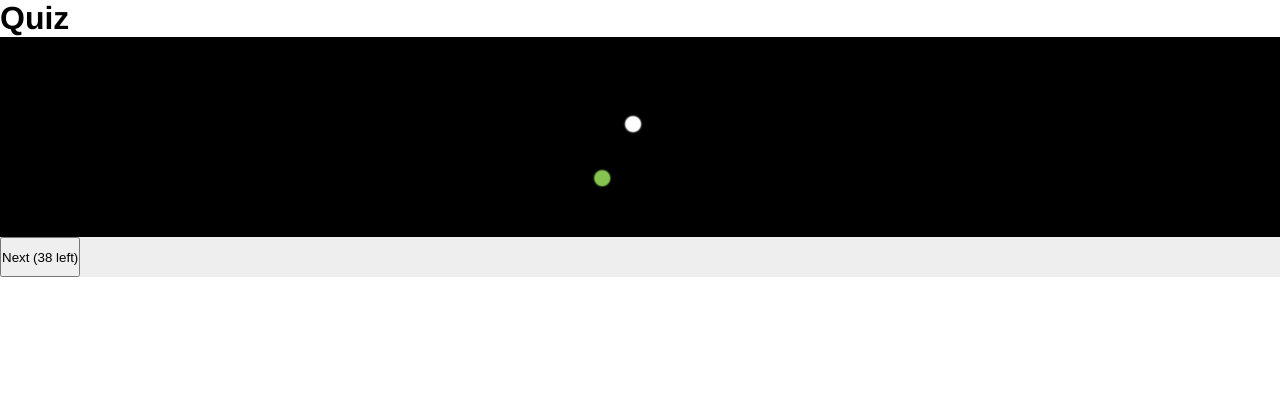
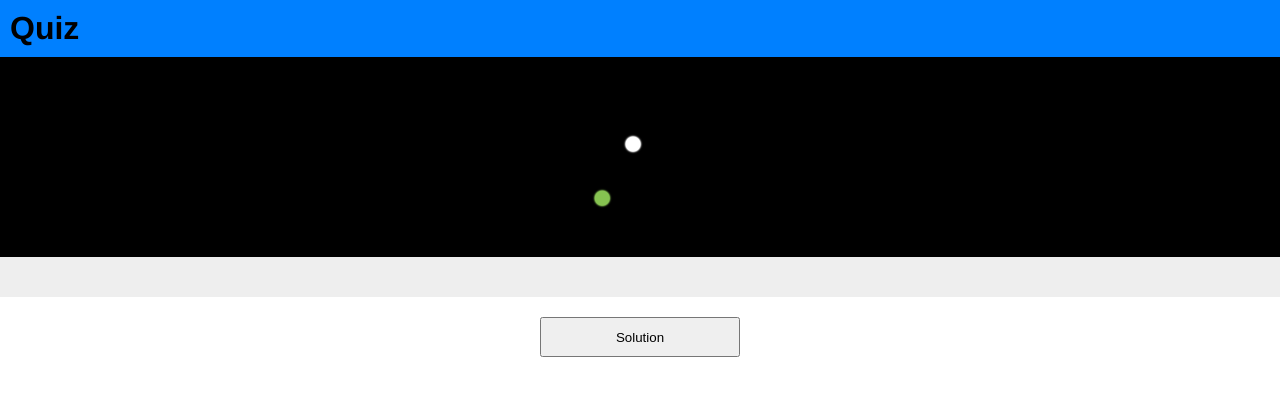
Before and after one commit to pzac/navigation-lights-quiz, a plain HTML site: page index.html in a window 1280 px wide. Drawn offline with Linux system fonts and the light colour scheme.

Commit message:
Better interface

```diff
--- a/index.html
+++ b/index.html
@@ -12,13 +12,13 @@
     <header>
       <h1>Quiz</h1>
     </header>
-    <section id="image_container">
+    <div id="image_container">
       <img alt="missing image" id="image"/>
-    </section>
-    <section id="controls">
-      <input id="next" value="next" type="button"/>
+    </div>
+    <div id="solution_container">
       <div id="solution"></div>
-    </section>
+    </div>
+    <input id="next" value="next" type="button"/>
 
   </div>
   <script src="js/jquery-2.1.0.js"></script>
--- a/js/app.js
+++ b/js/app.js
@@ -13,7 +13,6 @@
       this.play = __bind(this.play, this);
 
       this.start = __bind(this.start, this);
-      console.log('starting');
       this.json = json;
       this.setup_callbacks();
       this.start();
@@ -27,7 +26,7 @@
     Quiz.prototype.play = function(data) {
       var item, rnd_idx;
       this.data = data;
-      $("#next").val("Next (" + this.data.length + " left)");
+      $("#next").val("Solution");
       rnd_idx = Math.floor(Math.random() * data.length);
       item = this.data[rnd_idx];
       this.data.splice(rnd_idx, 1);
@@ -43,6 +42,7 @@
     Quiz.prototype.next = function() {
       if (this.waiting) {
         this.waiting = false;
+        $("#next").val("Next (" + this.data.length + " left)");
         return $("#solution").show();
       } else {
         this.waiting = true;
--- a/sass/style.sass
+++ b/sass/style.sass
@@ -5,6 +5,9 @@
 body
   font-family: "Helvetica Neue", Helvetica, Arial, sans-serif
 
+header
+  background-color: #0080ff
+  padding: 10px
 
 #image_container
   background: black
@@ -12,10 +15,16 @@ body
     display: block
     margin: 0 auto
 
-#controls
+#solution_container
   background: #eee
   height: 40px
+  #solution
+    text-align: center
+    padding: 10px
+    font-weight: bold
 
-  input
-    float: left
-    height: 40px
+input
+  display: block
+  margin: 20px auto
+  height: 40px
+  width: 200px
```
Also changed, not shown: css/style.css, 1 other file.
